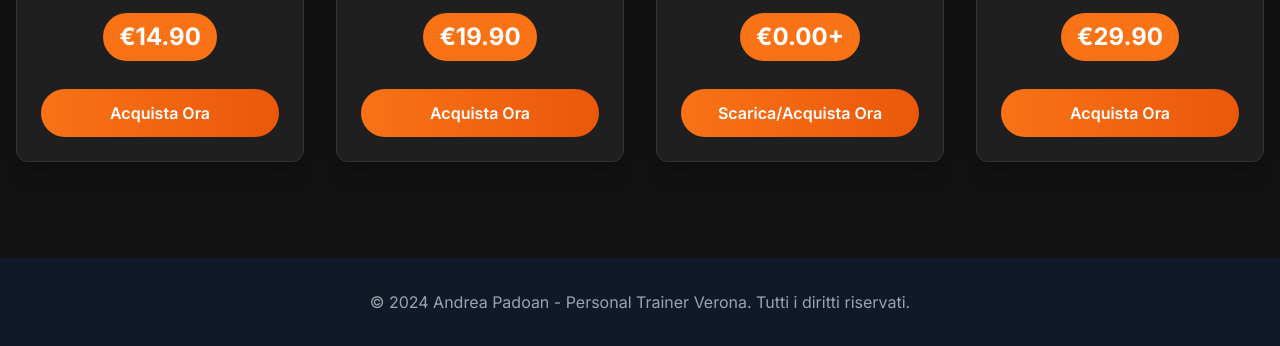
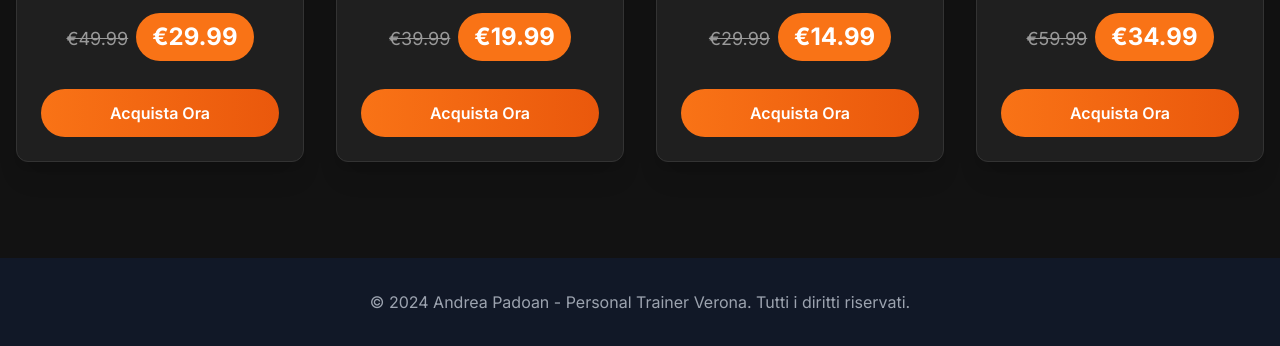
Before and after one commit to Padu76/andrea-ebook-store, a plain HTML site: page index.html in a window 1280 px wide. Shown: the part 804-1150 px from the top of the page. Drawn offline with nearby package versions, Linux system fonts and the light colour scheme.

Commit message:
Add files via upload

```diff
--- a/index.html
+++ b/index.html
@@ -61,7 +61,12 @@
             display: inline-block;
             margin-bottom: 0.75rem;
         }
-        /* No old-price as per Gumroad data */
+        .old-price {
+            text-decoration: line-through;
+            color: #999;
+            font-size: 0.9em;
+            margin-right: 0.5rem;
+        }
         .download-button {
             background-color: #3b82f6; /* Blue for download */
             transition: background-color 0.3s ease;
@@ -113,9 +118,10 @@
                     6 CICLI COMPLETI DI ALLENAMENTO PER RAGGIUNGERE LA TUA FORMA FISICA MAI RAGGIUNTA.
                 </p>
                 <div class="flex items-baseline mb-4">
-                    <span class="price-badge text-2xl">€14.90</span>
+                    <span class="old-price text-lg">€49.99</span>
+                    <span class="price-badge text-2xl">€29.99</span>
                 </div>
-                <a href="https://andreapad.gumroad.com/l/il-wave-system" target="_blank" class="btn-primary-gradient text-white font-semibold py-3 px-8 rounded-full w-full text-center">
+                <a href="https://landing-ebook.netlify.app/COVER_Wawe%20system.pdf" target="_blank" class="btn-primary-gradient text-white font-semibold py-3 px-8 rounded-full w-full text-center">
                     Acquista Ora
                 </a>
             </div>
@@ -128,9 +134,10 @@
                     IL PROGRAMMA ALIMENTARE PER TRASFORMARE IL TUO CORPO IN UNA MACCHINA BRUCIA GRASSI.
                 </p>
                 <div class="flex items-baseline mb-4">
-                    <span class="price-badge text-2xl">€19.90</span>
+                    <span class="old-price text-lg">€39.99</span>
+                    <span class="price-badge text-2xl">€19.99</span>
                 </div>
-                <a href="https://andreapad.gumroad.com/l/in-forma-da-2-milioni-di-anni" target="_blank" class="btn-primary-gradient text-white font-semibold py-3 px-8 rounded-full w-full text-center">
+                <a href="https://landing-ebook.netlify.app/COVER_in%20forma%20da%202%20milioni%20di%20anni.pdf" target="_blank" class="btn-primary-gradient text-white font-semibold py-3 px-8 rounded-full w-full text-center">
                     Acquista Ora
                 </a>
             </div>
@@ -143,10 +150,11 @@
                     50 ALLENAMENTI ESSENZIALI PER MANTENERTI IN FORMA OVUNQUE TU SIA.
                 </p>
                 <div class="flex items-baseline mb-4">
-                    <span class="price-badge text-2xl">€0.00+</span>
+                    <span class="old-price text-lg">€29.99</span>
+                    <span class="price-badge text-2xl">€14.99</span>
                 </div>
-                <a href="https://andreapad.gumroad.com/l/50-workout-da-viaggio" target="_blank" class="btn-primary-gradient text-white font-semibold py-3 px-8 rounded-full w-full text-center">
-                    Scarica/Acquista Ora
+                <a href="https://landing-ebook.netlify.app/50workoutdaviaggio%20copertina.pdf" target="_blank" class="btn-primary-gradient text-white font-semibold py-3 px-8 rounded-full w-full text-center">
+                    Acquista Ora
                 </a>
             </div>
 
@@ -158,9 +166,10 @@
                     100 ALLENAMENTI, PER UNA FORMA PERFETTA 365 GIORNI ALL'ANNO.
                 </p>
                 <div class="flex items-baseline mb-4">
-                    <span class="price-badge text-2xl">€29.90</span>
+                    <span class="old-price text-lg">€59.99</span>
+                    <span class="price-badge text-2xl">€34.99</span>
                 </div>
-                <a href="https://andreapad.gumroad.com/l/body-under-construction" target="_blank" class="btn-primary-gradient text-white font-semibold py-3 px-8 rounded-full w-full text-center">
+                <a href="https://landing-ebook.netlify.app/buc100allenamenti.pdf" target="_blank" class="btn-primary-gradient text-white font-semibold py-3 px-8 rounded-full w-full text-center">
                     Acquista Ora
                 </a>
             </div>
```
